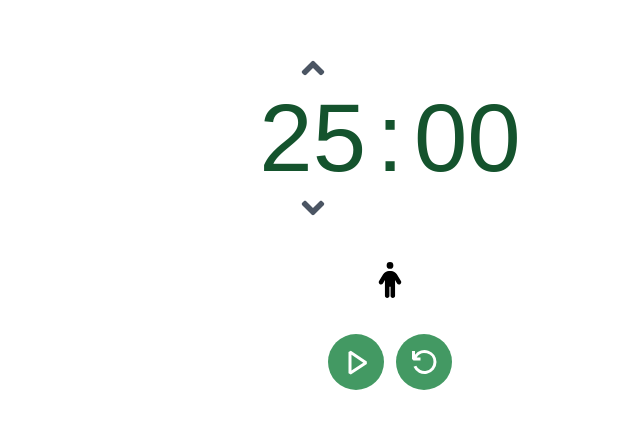
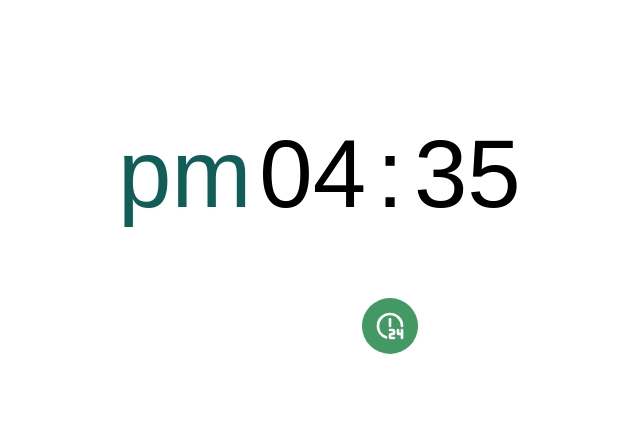
Before and after one commit to mynolog/pomodoro-timer, a React (Vite) app: page /live-clock in a window 1280 px wide. Shown: the part 180-608 px from the top of the page, without its empty margins (250-890 px from the left). Built offline with nearby package versions, Linux system fonts and the light colour scheme; a web font is replaced by a local one.

Commit message:
✨ feat: Clock 컴포넌트 구현 및 라우팅 구현을 위한 라우터, pages 디렉토리 추가

```diff
--- a/package.json
+++ b/package.json
@@ -13,6 +13,8 @@
     "react": "^18.3.1",
     "react-dom": "^18.3.1",
     "react-icons": "^5.3.0",
+    "react-router": "^6.28.0",
+    "react-router-dom": "^6.28.0",
     "react-timer-hook": "^3.0.8"
   },
   "devDependencies": {
--- a/src/App.tsx
+++ b/src/App.tsx
@@ -1,29 +1,15 @@
-import { useState, useEffect } from 'react'
-import Timer from './components/timer/Timer'
+import { useEffect } from 'react'
 import { requestNotificationPermission } from './utils/requestUtils'
-import { generateTimestamp } from './utils/generateUtils'
+import Router from './routes/'
 
 function App() {
-  const [sessionMinute, setSessionMinute] = useState(25)
-  const [timestamp, setTimestamp] = useState(
-    generateTimestamp(sessionMinute * 60),
-  )
-
   useEffect(() => {
     requestNotificationPermission()
   }, [])
 
-  useEffect(() => {
-    setTimestamp(generateTimestamp(sessionMinute * 60))
-  }, [sessionMinute])
-
   return (
     <>
-      <Timer
-        expiryTimestamp={timestamp}
-        sessionMinute={sessionMinute}
-        setSessionMinute={setSessionMinute}
-      />
+      <Router />
     </>
   )
 }
--- /dev/null
+++ b/src/components/clock/Clock.tsx
@@ -0,0 +1,49 @@
+import type { Dispatch, SetStateAction } from 'react'
+import { useTime } from 'react-timer-hook'
+import { TbClock12, TbClock24 } from 'react-icons/tb'
+import { formatTimeUnit } from '../../utils/formatUtils'
+import type { ClockMode } from '../../pages/liveClock/LiveTime'
+import Button from '../common/Button/Button'
+
+type ClockProps = {
+  clockMode: ClockMode
+  setClockMode: Dispatch<SetStateAction<ClockMode>>
+}
+
+const Clock = ({ clockMode, setClockMode }: ClockProps) => {
+  const { minutes, hours, ampm } = useTime({
+    format: clockMode === '24' ? undefined : '12-hour',
+  })
+
+  const handleToggleClockMode = () => {
+    setClockMode(clockMode === '24' ? '12' : '24')
+  }
+
+  return (
+    <div className="w-[600px] h-screen flex flex-col justify-center items-center gap-9">
+      <div
+        className={`relative flex justify-center items-center gap-2 text-8xl font-degital rounded text-green-900}`}
+      >
+        <div
+          className={`absolute -left-32 w-28 flex justify-center items-center text-teal-800 ${clockMode === '24' ? 'invisible' : 'visible'} `}
+        >
+          {ampm || ''}
+        </div>
+        <div className="w-28 h-[176px] flex flex-col gap-1 items-center justify-center">
+          {formatTimeUnit(hours)}
+        </div>
+        <div className="animate-blink">:</div>
+        <div className="w-28 flex gap-1 items-center justify-center">
+          {formatTimeUnit(minutes)}
+        </div>
+      </div>
+      <div className="flex gap-3 text-4xl">
+        <Button onClick={handleToggleClockMode}>
+          {clockMode === '24' ? <TbClock12 /> : <TbClock24 />}
+        </Button>
+      </div>
+    </div>
+  )
+}
+
+export default Clock
--- a/src/components/timer/Timer.tsx
+++ b/src/components/timer/Timer.tsx
@@ -15,11 +15,11 @@ type TimerProps = {
   setSessionMinute: Dispatch<SetStateAction<number>>
 }
 
-function Timer({
+const Timer = ({
   expiryTimestamp,
   sessionMinute,
   setSessionMinute,
-}: TimerProps) {
+}: TimerProps) => {
   const { seconds, minutes, isRunning, pause, resume, restart } = useTimer({
     expiryTimestamp,
     onExpire: () => {
@@ -67,16 +67,19 @@ function Timer({
   return (
     <div className="w-[600px] h-screen flex flex-col justify-center items-center gap-9">
       <div
-        className={`flex items-center gap-2 text-8xl font-degital rounded ${minutes === 0 && seconds <= 10 ? 'text-red-800' : 'text-green-900'}`}
+        className={`relative flex items-center gap-2 text-8xl font-degital rounded ${minutes === 0 && seconds <= 10 ? 'text-red-800' : 'text-gray-800'}`}
       >
-        <div className="w-28 flex flex-col gap-1 items-center justify-center">
+        <p className="absolute -left-12 text-5xl text-gray-800">
+          {isRunning ? <FaPersonRunning /> : <FaPerson />}
+        </p>
+        <div className="w-28 h-[176px] flex flex-col gap-1 items-center justify-center">
           <FaAngleUp
-            className={`text-4xl text-gray-600 ${isRunning ? 'invisible' : 'visible'}`}
+            className={`text-4xl text-green-800 ${isRunning ? 'invisible' : 'visible'}`}
             onClick={handleIncreaseSessionMinute}
           />
           {formatTimeUnit(minutes)}
           <FaAngleDown
-            className={`text-4xl text-gray-600 ${isRunning ? 'invisible' : 'visible'}`}
+            className={`text-4xl text-green-800 ${isRunning ? 'invisible' : 'visible'}`}
             onClick={handleDecreaseSessionMinute}
           />
         </div>
@@ -85,9 +88,7 @@ function Timer({
           {formatTimeUnit(seconds)}
         </div>
       </div>
-      <p className="text-4xl">
-        {isRunning ? <FaPersonRunning /> : <FaPerson />}
-      </p>
+
       <div className="flex gap-3 text-4xl">
         {isRunning ? (
           <Button onClick={pause}>{<VscDebugPause />}</Button>
--- /dev/null
+++ b/src/pages/home/Home.tsx
@@ -0,0 +1,24 @@
+import { useState, useEffect } from 'react'
+import Timer from '../../components/timer/Timer'
+import { generateTimestamp } from '../../utils/generateUtils'
+
+const Home = () => {
+  const [sessionMinute, setSessionMinute] = useState(25)
+  const [timestamp, setTimestamp] = useState(
+    generateTimestamp(sessionMinute * 60),
+  )
+
+  useEffect(() => {
+    setTimestamp(generateTimestamp(sessionMinute * 60))
+  }, [sessionMinute])
+
+  return (
+    <Timer
+      expiryTimestamp={timestamp}
+      sessionMinute={sessionMinute}
+      setSessionMinute={setSessionMinute}
+    />
+  )
+}
+
+export default Home
--- /dev/null
+++ b/src/pages/liveClock/LiveTime.tsx
@@ -0,0 +1,11 @@
+import { useState } from 'react'
+import Clock from '../../components/clock/Clock'
+
+export type ClockMode = '12' | '24'
+
+const LiveClock = () => {
+  const [clockMode, setClockMode] = useState<ClockMode>('12')
+  return <Clock clockMode={clockMode} setClockMode={setClockMode} />
+}
+
+export default LiveClock
--- /dev/null
+++ b/src/routes/index.tsx
@@ -0,0 +1,21 @@
+import { createBrowserRouter, RouterProvider } from 'react-router-dom'
+import Home from '../pages/home/Home'
+import LiveClock from '../pages/liveClock/LiveTime'
+
+const routes = [
+  {
+    path: '/',
+    element: <Home />,
+  },
+  {
+    path: '/live-clock',
+    element: <LiveClock />,
+  },
+]
+
+const Router = () => {
+  const router = createBrowserRouter(routes)
+  return <RouterProvider router={router} />
+}
+
+export default Router
```
Also changed, not shown: 2 other files (tests, documents, lock files or other folders).
